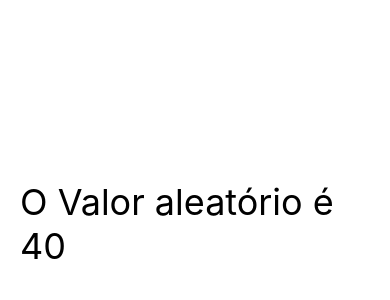
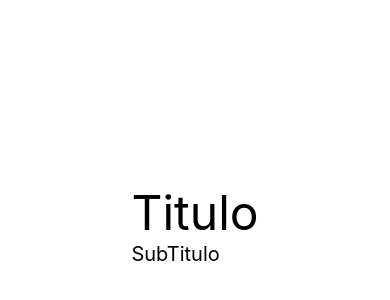
Before and after one commit to ibiaalice/reactnative_examples_app, a React Native app in the folder concepts/: screen / in a window 390 px wide. Shown: the part 198-498 px from the top of the page. Built offline with nearby package versions, Linux system fonts and the light colour scheme.

Commit message:
add teste de comentários

```diff
--- a/concepts/src/App.js
+++ b/concepts/src/App.js
@@ -4,6 +4,7 @@ import MinMax from './components/MinMax'
 import CompPadrao, {Comp1, Comp2} from './components/Multi'
 import Primeiro from './components/Text';
 import Aleatorio from './components/Aleatorio';
+import Titulo from './components/Titulo';
 
 export default function(){
    return <View style={style.App}>
@@ -13,7 +14,9 @@ export default function(){
       <Comp2 />
       <MinMax min='3' max='20'/> */}
 
-      <Aleatorio x={1} y={100} />
+      {/* <Aleatorio x={1} y={100} /> */}
+
+      <Titulo principal='Titulo' secundario='SubTitulo' />
 
 
    </View>
--- a/concepts/src/components/Aleatorio.js
+++ b/concepts/src/components/Aleatorio.js
@@ -5,7 +5,7 @@ import Estilo from './estilo';
 
 export default props => {
     const delta = props.y - props.x + 1;
-    const aleatorio = parseInt(Math.random() * delta);
+    let aleatorio = parseInt(Math.random() * delta);
 
     return(
         <Text style={Estilo.primeiro}>
--- /dev/null
+++ b/concepts/src/components/Titulo.js
@@ -0,0 +1,16 @@
+import React from 'react';
+import {View, Text} from 'react-native';
+import Estilo from './estilo';
+
+export default props => {
+    return (
+        <View>
+            <Text style={Estilo.txtG}>
+                {props.principal}
+            </Text>
+            <Text style={Estilo.txtM}>
+                {props.secundario}
+            </Text>
+        </View>
+    )
+}
```
